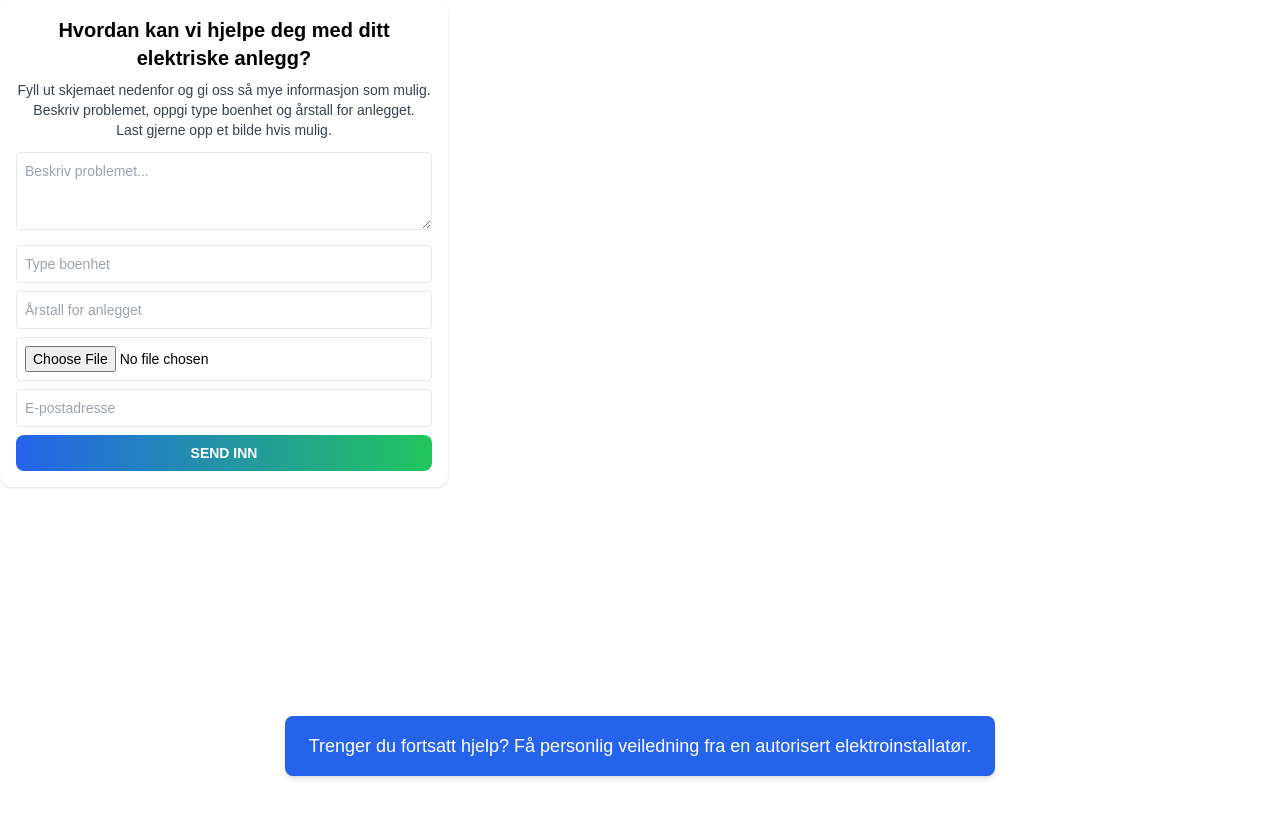
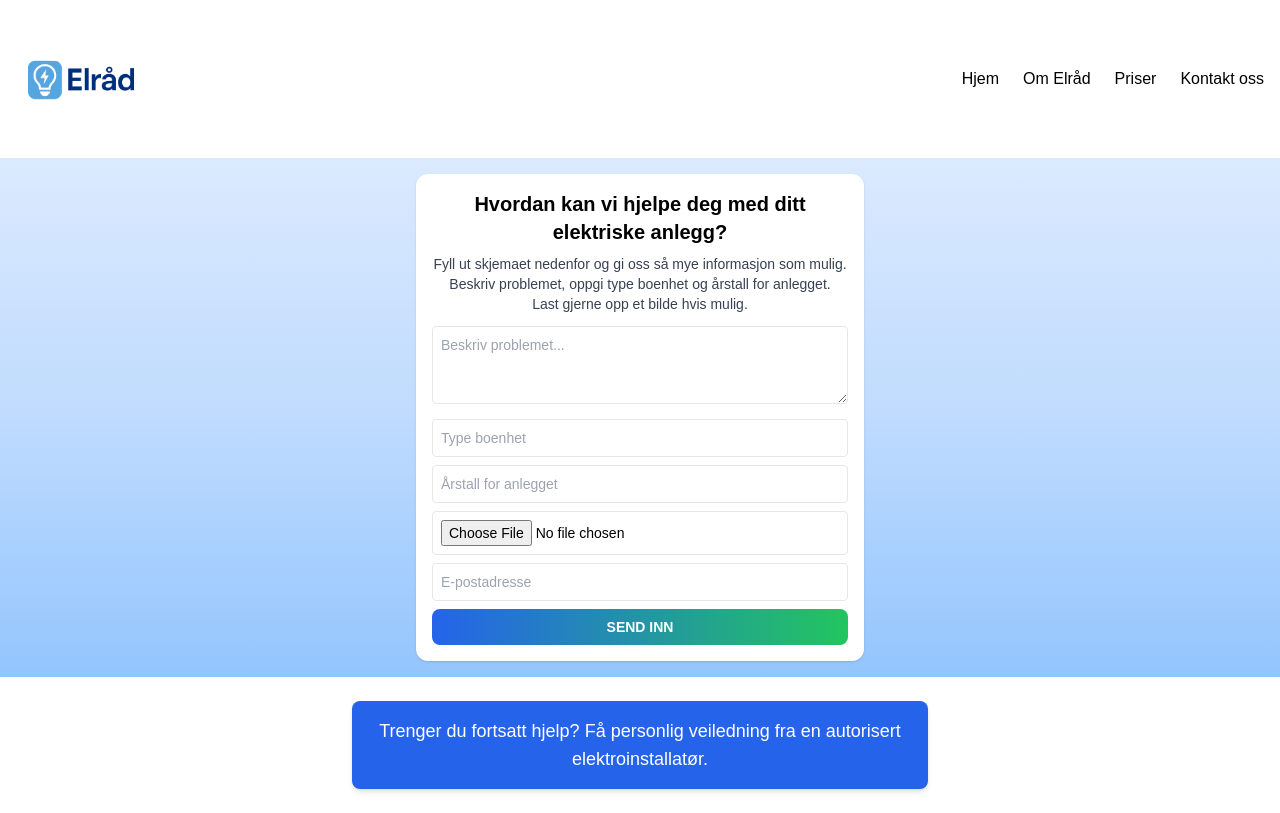
Before and after one commit to elpreben/elraad-v55, a Next.js app: page / in a window 1280 px wide. Built offline with nearby package versions, Linux system fonts and the light colour scheme.

Commit message:
Update Layout.js

```diff
--- a/components/Layout.js
+++ b/components/Layout.js
@@ -1,14 +1,38 @@
+import Link from 'next/link';
+import Image from 'next/image';
 import { useRouter } from 'next/router';
-import ContactButton from './ContactButton';
 
 export default function Layout({ children }) {
   const router = useRouter();
-  const hideOnContactPage = router.pathname === '/kontakt-oss';
+  const hideOnContactPage = router.pathname === '/kontakt'; // merk at URL er "/kontakt"
 
   return (
     <div className="flex flex-col min-h-screen">
-      <main className="flex-grow">{children}</main>
-      {!hideOnContactPage && <ContactButton />}
+      <header className="bg-white shadow p-4 flex items-center justify-between">
+        <div className="flex items-center gap-3">
+          <Image src="/logo.png" alt="Elråd logo" width={130} height={60} />
+        </div>
+        <nav className="flex gap-6 text-black font-medium">
+          <Link href="/">Hjem</Link>
+          <Link href="/om">Om Elråd</Link>
+          <Link href="/priser">Priser</Link>
+          <Link href="/kontakt">Kontakt oss</Link>
+        </nav>
+      </header>
+
+      <main className="flex flex-col items-center justify-center flex-grow bg-gradient-to-b from-blue-100 via-blue-200 to-blue-300 p-4">
+        {children}
+      </main>
+
+      {!hideOnContactPage && (
+        <div className="w-full flex justify-center p-6 bg-white">
+          <Link href="/kontakt">
+            <button className="bg-blue-600 hover:bg-blue-700 text-white text-lg px-6 py-4 rounded-lg shadow-md text-center max-w-xl w-full">
+              Trenger du fortsatt hjelp? Få personlig veiledning fra en autorisert elektroinstallatør.
+            </button>
+          </Link>
+        </div>
+      )}
     </div>
   );
 }
```
